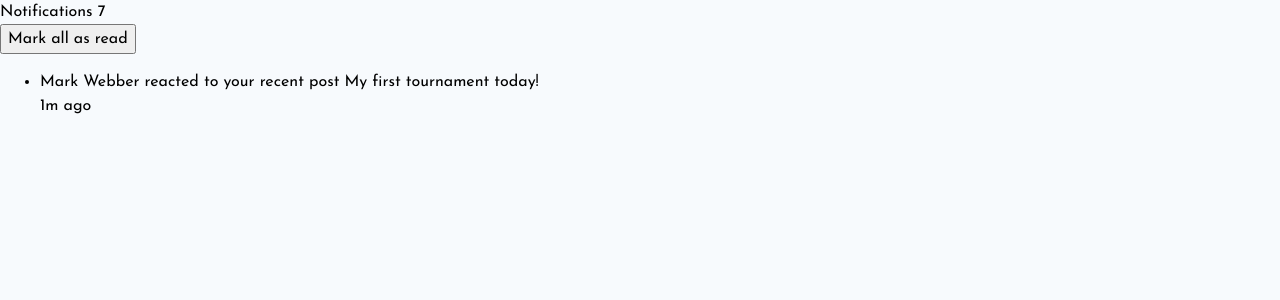
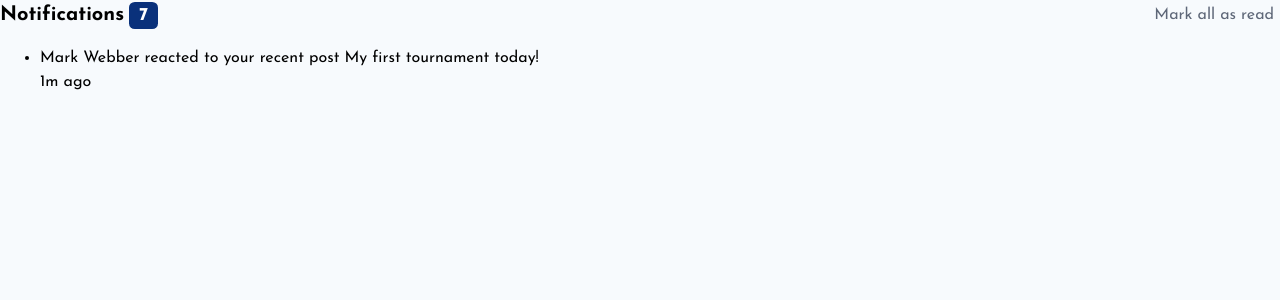
Before and after one commit to Mariano7M/fm-notifications-page, a React (Vite) app: page / in a window 1280 px wide. Shown: the top 300 px of the page. Built offline with nearby package versions, Linux system fonts and the light colour scheme.

Commit message:
Feat: Adding styles to NotificationHeader

```diff
--- a/src/App.jsx
+++ b/src/App.jsx
@@ -1,4 +1,4 @@
-import Header from './components/Header'
+import Header from './components/NotificationHeader'
 import './App.css'
 
 const newNotifications = [
--- a/src/components/Header.jsx
+++ /dev/null
@@ -1,17 +0,0 @@
-import PropTypes from 'prop-types'
-
-export default function Header({ notificationsCount, handleMarkAsRead }) {
-	return (
-		<header>
-			<p>
-				Notifications <span>{notificationsCount}</span>
-			</p>
-			<button onClick={handleMarkAsRead}>Mark all as read</button>
-		</header>
-	)
-}
-
-Header.propTypes = {
-	notificationsCount: PropTypes.number.isRequired,
-	handleMarkAsRead: PropTypes.func.isRequired,
-}
--- /dev/null
+++ b/src/components/NotificationHeader.css
@@ -0,0 +1,34 @@
+.header {
+	display: flex;
+	flex-direction: row;
+	justify-content: space-between;
+}
+
+.header__notifications {
+	display: flex;
+	flex-direction: row;
+	align-items: center;
+	gap: 5px;
+}
+
+.header__notifications__title {
+	font-size: 20px;
+	font-weight: 800;
+	margin: auto;
+}
+
+.header__notifications__count {
+	background-color: rgb(var(--clr-secondary));
+	color: rgb(var(--clr-white));
+	font-size: 18px;
+	padding: 0 10px;
+	margin: auto;
+	border-radius: 20%;
+	font-weight: 600;
+}
+
+.header__button {
+	border: none;
+	background-color: transparent;
+	color: rgb(var(--clr-dark-grayish-blue));
+}
--- /dev/null
+++ b/src/components/NotificationHeader.jsx
@@ -0,0 +1,21 @@
+import PropTypes from 'prop-types'
+import './NotificationHeader.css'
+
+export default function Header({ notificationsCount, handleMarkAsRead }) {
+	return (
+		<section className='header'>
+			<div className='header__notifications'>
+				<h1 className='header__notifications__title'>Notifications </h1>
+				<p className='header__notifications__count'>{notificationsCount}</p>
+			</div>
+			<button className='header__button' onClick={handleMarkAsRead}>
+				Mark all as read
+			</button>
+		</section>
+	)
+}
+
+Header.propTypes = {
+	notificationsCount: PropTypes.number.isRequired,
+	handleMarkAsRead: PropTypes.func.isRequired,
+}
```
